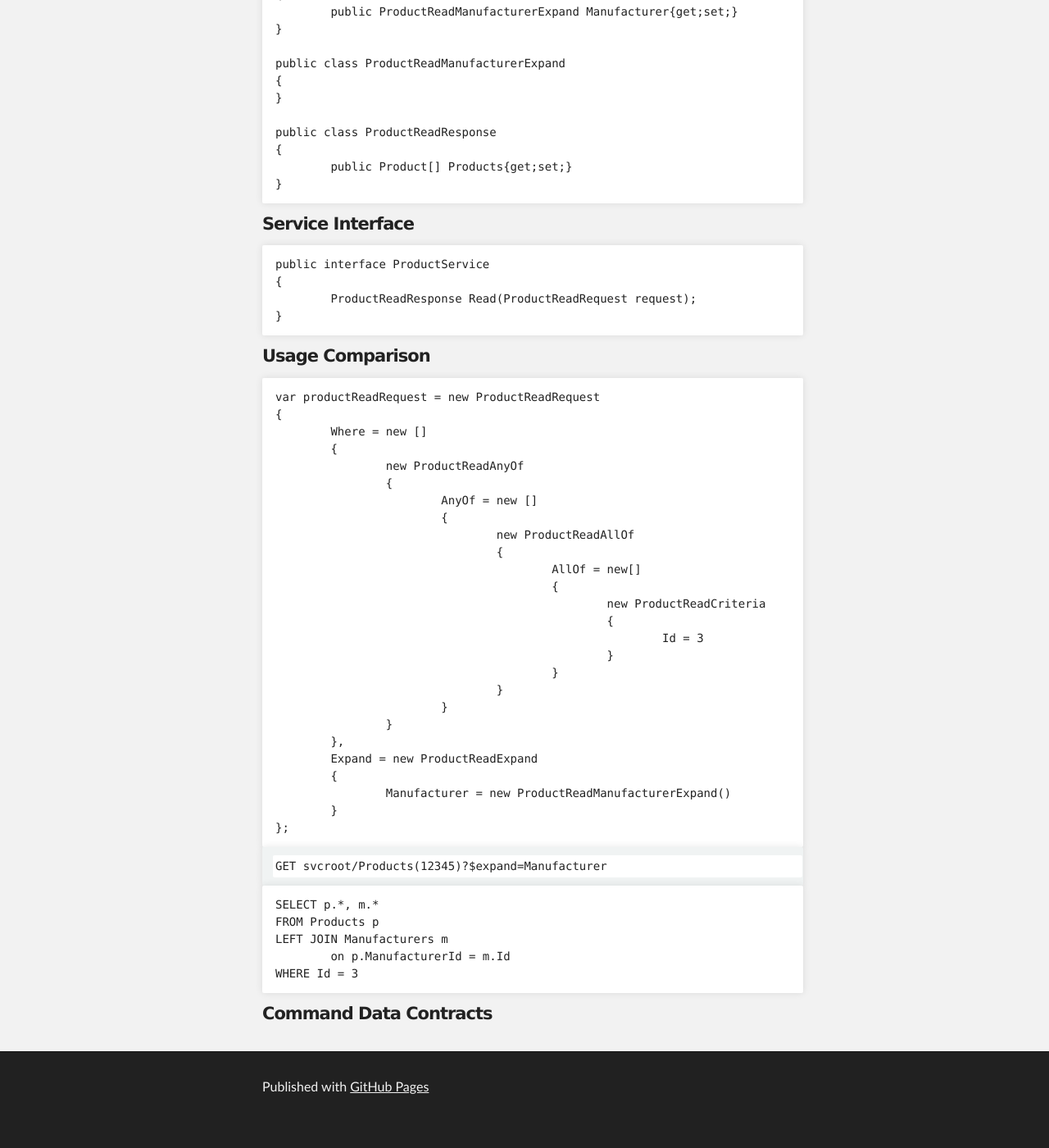
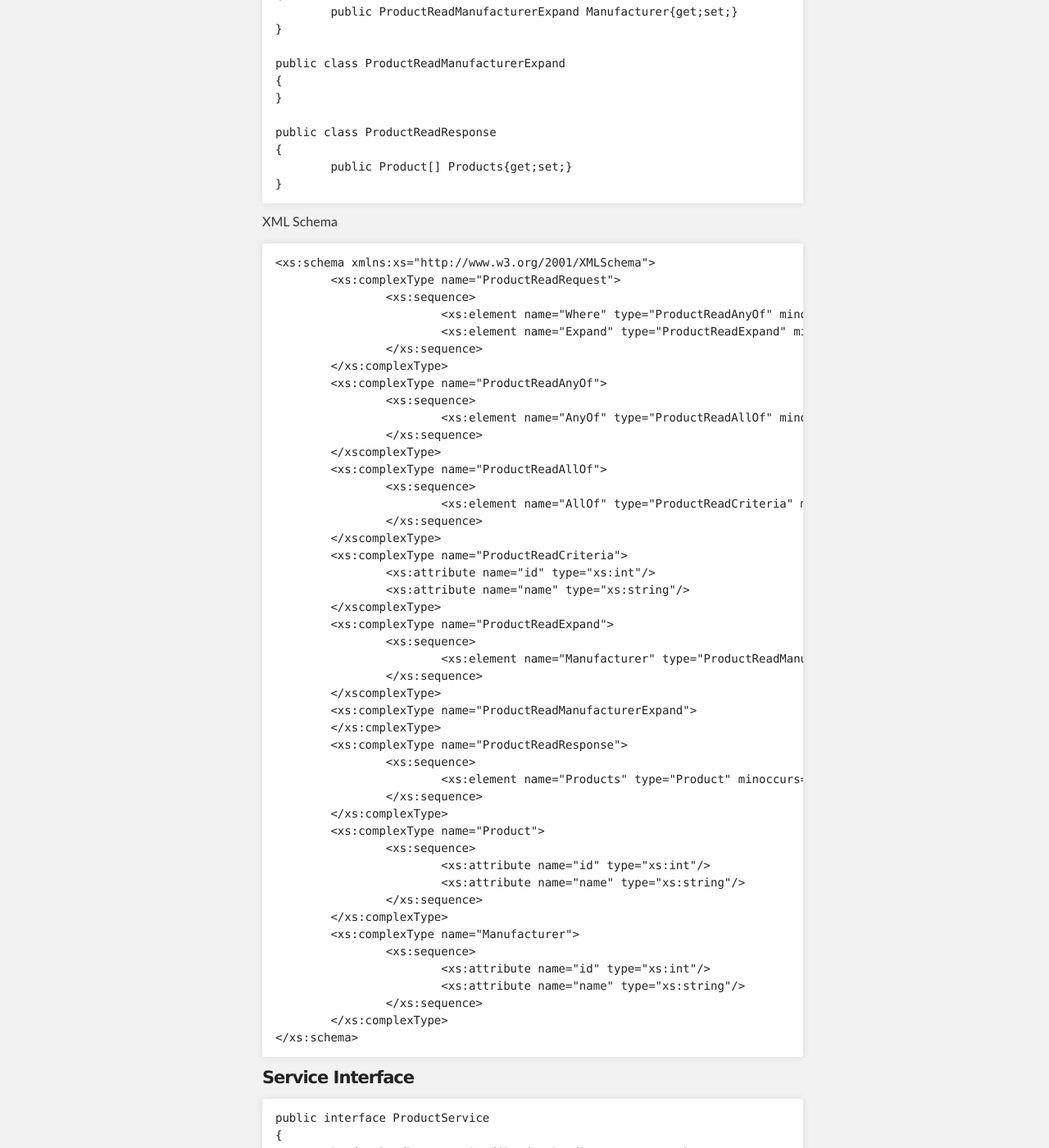
Before and after one commit to patrickhuber/patrickhuber.github.io, a Jekyll site: the page built from _posts/2014-10-04-writing-enterprise-class-service-contracts.md, in a window 1280 px wide and 1400 px high, scrolled down 6396 px. Shown: the whole window at 82% size. Built offline with Jekyll 4.4.1, drawn with Linux system fonts in a browser that asks for light colours; Markdown is read by kramdown in place of the engine named in the settings; before the commit the page ends 7768 px from its top, so only the background shows below that; some of the changed text lies outside the part shown.

Commit message:
updates xsd schema

````diff
--- a/_posts/2014-10-04-writing-enterprise-class-service-contracts.md
+++ b/_posts/2014-10-04-writing-enterprise-class-service-contracts.md
@@ -235,6 +235,7 @@ Following a 'one model in, one model out' philosophy manifests itself as a Reque
 Because the action on the resource is a Read operation (CRUD), we will name the request and reply with this information as well.
 
 #### Query Data Contracts
+
 ```CSharp
 public class ProductReadRequest
 {
@@ -273,6 +274,56 @@ public class ProductReadResponse
 }
 ```
 
+XML Schema
+```XML
+<xs:schema xmlns:xs="http://www.w3.org/2001/XMLSchema">
+	<xs:complexType name="ProductReadRequest">
+		<xs:sequence>
+			<xs:element name="Where" type="ProductReadAnyOf" minoccurs="0" maxoccurs="unbounded"/>
+			<xs:element name="Expand" type="ProductReadExpand" minoccurs="0" maxoccurs="1"/>
+		</xs:sequence>
+	</xs:complexType>
+	<xs:complexType name="ProductReadAnyOf">
+		<xs:sequence>
+			<xs:element name="AnyOf" type="ProductReadAllOf" minoccurs="0" maxoccurs="unbounded"/>
+		</xs:sequence>
+	</xscomplexType>
+	<xs:complexType name="ProductReadAllOf">
+		<xs:sequence>
+			<xs:element name="AllOf" type="ProductReadCriteria" minoccurs="0" maxoccurs="unbounded"/>
+		</xs:sequence>
+	</xscomplexType>
+	<xs:complexType name="ProductReadCriteria">
+		<xs:attribute name="id" type="xs:int"/>
+		<xs:attribute name="name" type="xs:string"/>
+	</xscomplexType>
+	<xs:complexType name="ProductReadExpand">
+		<xs:sequence>
+			<xs:element name="Manufacturer" type="ProductReadManufacturerExpand" minoccurs="0" maxoccurs="1"/>
+		</xs:sequence>
+	</xscomplexType>
+	<xs:complexType name="ProductReadManufacturerExpand">
+	</xs:cmplexType>
+	<xs:complexType name="ProductReadResponse">
+		<xs:sequence>
+			<xs:element name="Products" type="Product" minoccurs="0" maxoccurs="unbounded" />
+		</xs:sequence>
+	</xs:complexType>
+	<xs:complexType name="Product">
+		<xs:sequence>
+			<xs:attribute name="id" type="xs:int"/>
+			<xs:attribute name="name" type="xs:string"/>
+		</xs:sequence>
+	</xs:complexType>
+	<xs:complexType name="Manufacturer">
+		<xs:sequence>
+			<xs:attribute name="id" type="xs:int"/>
+			<xs:attribute name="name" type="xs:string"/>
+		</xs:sequence>
+	</xs:complexType>
+</xs:schema>
+```
+
 #### Service Interface
 ```CSharp
 public interface ProductService
@@ -310,10 +363,31 @@ var productReadRequest = new ProductReadRequest
 };
 ```
 
+XML
+```xml
+<ProductReadRequest>
+	<Where>
+		<AnyOf>
+			<AllOf>
+				<ProductCriteria>
+					<Id>3</Id>
+				</ProductCriteria>
+			</AllOf>
+		</AnyOf>
+	</Where>
+	<Expand>
+		<Manufacturer/>
+	</Expand>
+</ProductReadRequest>
+```
+
+
+OData
 ```
 GET svcroot/Products(12345)?$expand=Manufacturer
 ```
 
+SQL
 ```SQL
 SELECT p.*, m.*
 FROM Products p
@@ -322,4 +396,15 @@ LEFT JOIN Manufacturers m
 WHERE Id = 3
 ```
 
+You will see that the OData and SQL versions of the query are very terse. Why is the contract for the
+wcf data contract so large? Well, we need to be able to create a predicate expression without writing a
+domain specific language (DSL). With the expressiveness we have outlined above, a consumer of this service
+can:
+
+* Read a product using an ID
+* Read a product using an ID and Name
+* Read a product using a Name
+* Read products using no criteria
+* Read a product using one of the above and return the associated manufacturer
+
 #### Command Data Contracts
````
Also changed, not shown: other parts of _posts/2014-10-04-writing-enterprise-class-service-contracts.md (+2 -0 lines).
